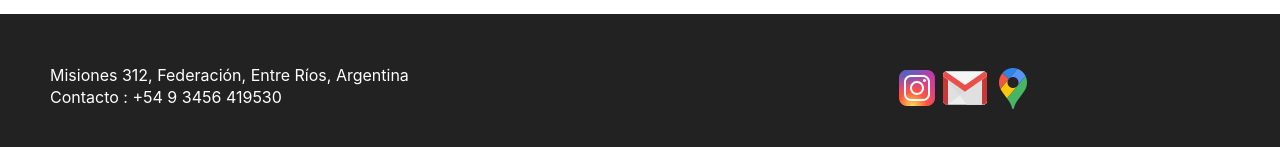
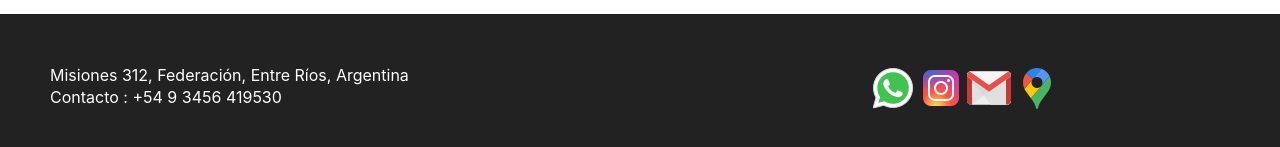
Before and after one commit to BeatingHeartMS/Hotel-Fed, a React (Create React App) app in the folder react-beach-resort-dev/: page /Comodities in a window 1280 px wide. Shown: the part 1147-1294 px from the top of the page. Built offline with nearby package versions, Linux system fonts and the light colour scheme.

Commit message:
push wsp

```diff
--- a/react-beach-resort-dev/src/Components/Footer/Footer.jsx
+++ b/react-beach-resort-dev/src/Components/Footer/Footer.jsx
@@ -5,6 +5,8 @@ import { Link } from "react-router-dom";
 import Inst from "../../assets/img/svg/icons8-instagram-48.png";
 import MailIcon from "../../assets/img/svg/icons8-gmail-48.png";
 import Maps from "../../assets/img/svg/icons8-google-maps-nuevo-48.png";
+import WSP from "../../assets/img/svg/icons8-whatsapp-48.png";
+
 
 export default function Footer() {
   const year = new Date().getFullYear();
@@ -17,6 +19,9 @@ export default function Footer() {
 
     </footer>
     <footer className="footer">
+        <a href="https://wa.me/5493456419530">
+          <img src={WSP} alt="Wsp" />
+        </a>
         <a href="https://www.instagram.com/almaerranteapart/" target="_blank" rel="noopener noreferrer">
           <img src={Inst} alt="Instagram" />
         </a>
```
Also changed, not shown: react-beach-resort-dev/src/assets/img/svg/icons8-whatsapp-48.png (added).
